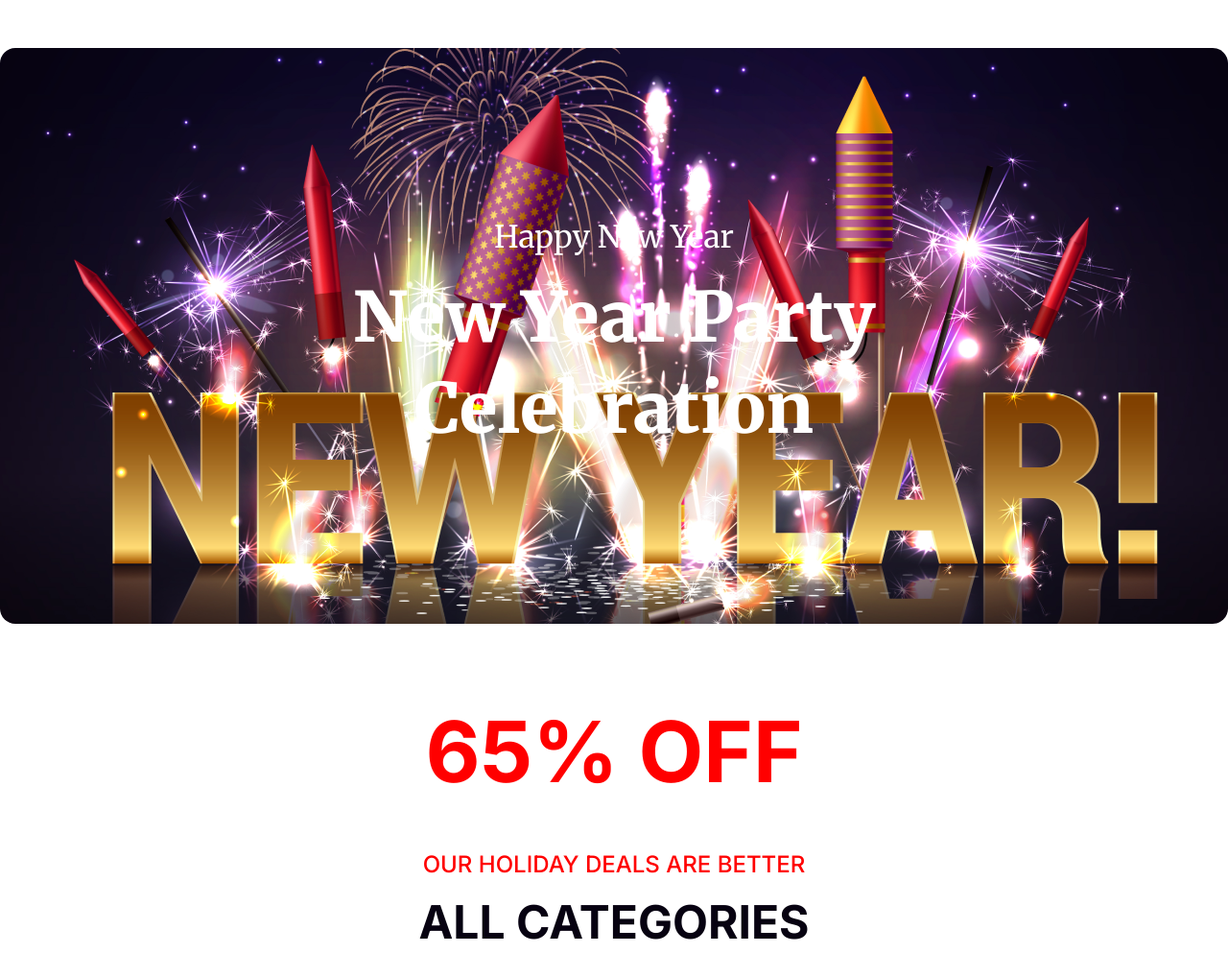
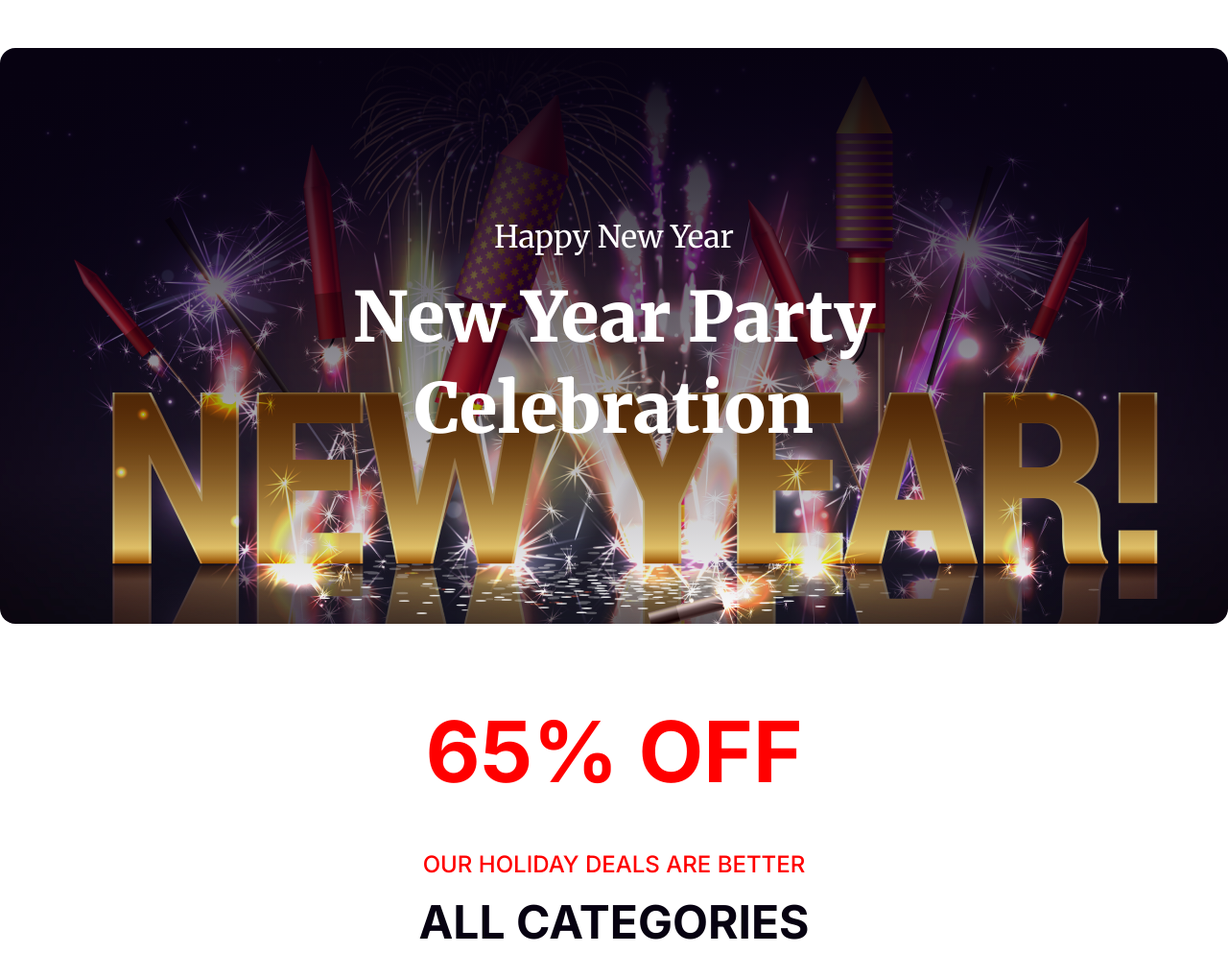
Before and after one commit to Samrat2814/my-first-assignment, a plain HTML site: page index.html in a window 1280 px wide. Shown: the top 993 px of the page at 96% size. Drawn offline with Linux system fonts and the light colour scheme.

Commit message:
third commit

```diff
--- a/index.css
+++ b/index.css
@@ -66,7 +66,7 @@ section {
 
 .header-section .header-content {
     height: 600px;
-    background-image: url(assets/img/header-bg.png);
+    background-image:linear-gradient(180deg, #070211 0%, rgba(7, 2, 17, 0) 100%), url(assets/img/header-bg.png);
     background-repeat: no-repeat;
     background-position: center center;
     border-radius: 16px;
```
